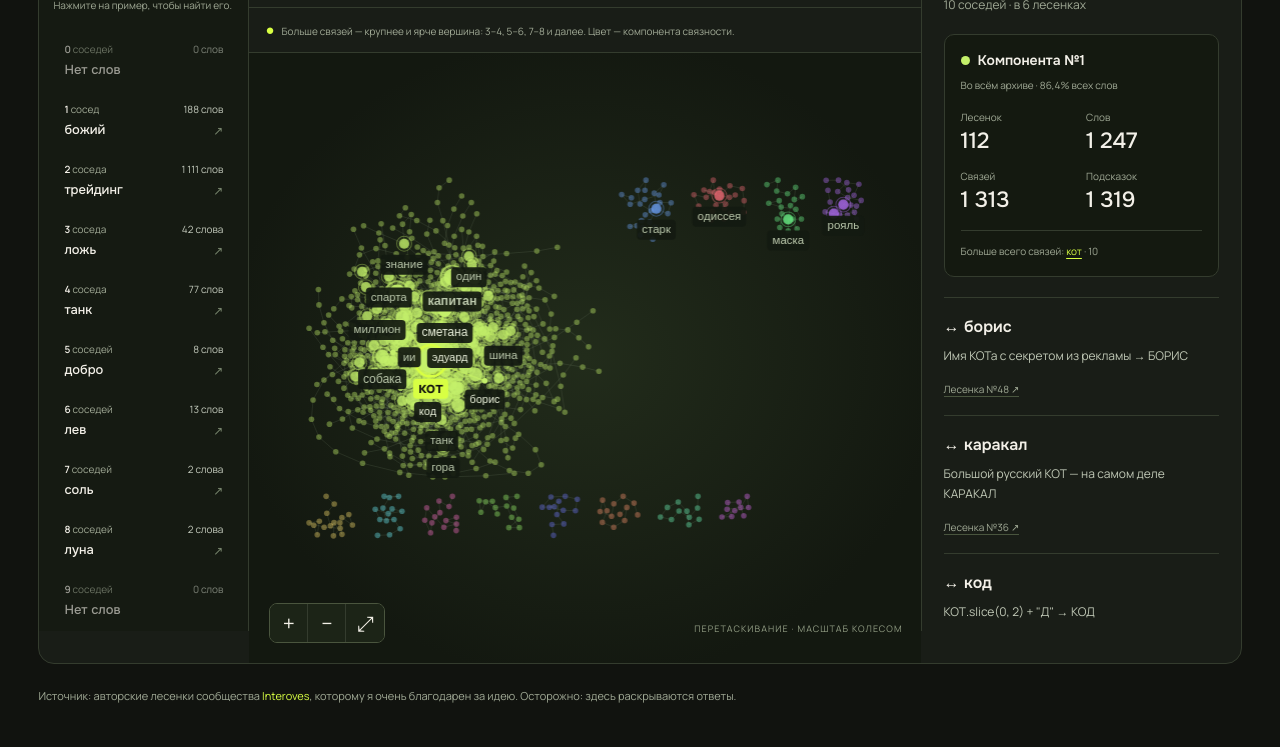
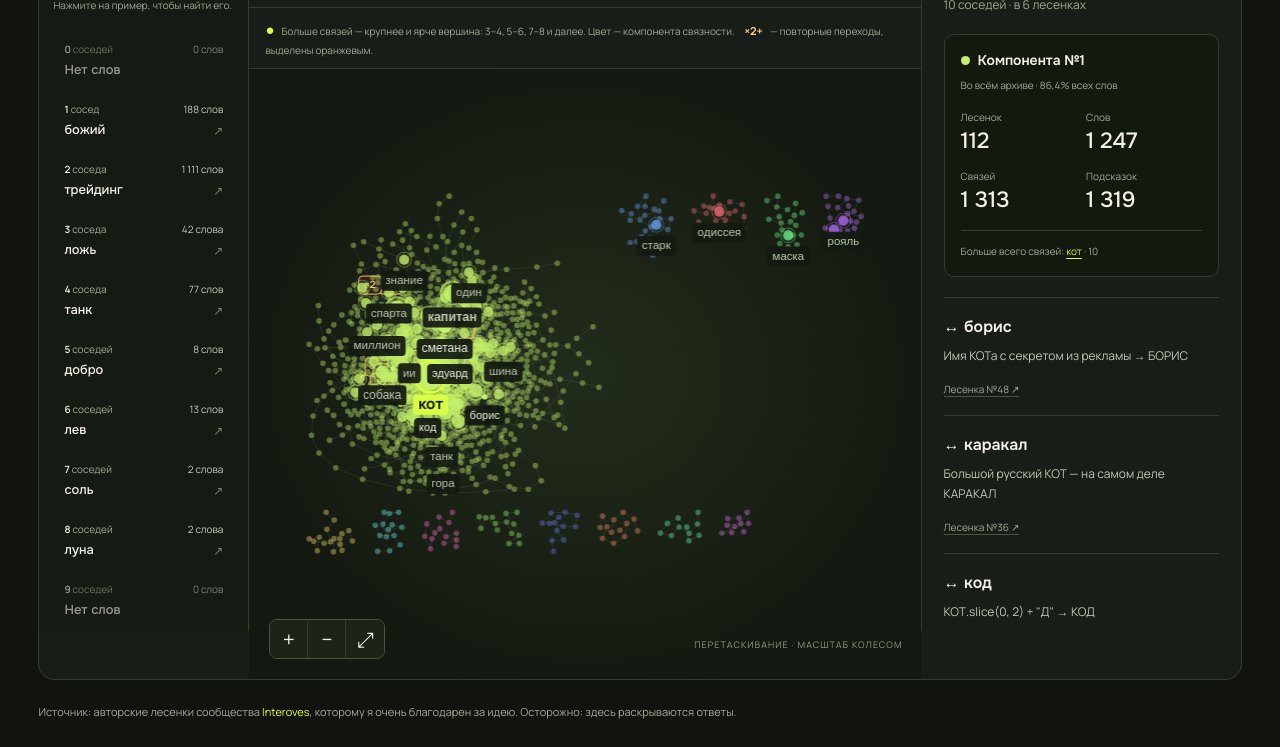
Before and after one commit to vikhrovvs/vikhrovvs.github.io, a website: page site/ladder-graph/index.html in a window 1280 px wide. Shown: the part 436-1183 px from the top of the page. Drawn offline with Linux system fonts and the light colour scheme.

Commit message:
Highlight repeated ladder edges and show multiplicity statistics

```diff
--- a/site/ladder-graph/app.js
+++ b/site/ladder-graph/app.js
@@ -3,10 +3,10 @@
 const $ = (id) => document.getElementById(id);
 const canvas = $('graph'), ctx = canvas.getContext('2d');
 const normalize = (s) => s.trim().toLocaleLowerCase('ru').normalize('NFC').replace(/\s+/g, ' ');
-let graph, archive, adjacency, componentStats, selected = 0;
+let graph, archive, adjacency, componentStats, selected = 0, selectedEdge = null;
 let visibleNodes = [], visibleEdges = [], camera = { x: 0, y: 0, scale: 1 }, width = 1, height = 1;
 let drag = null, frame = 0;
-let degreeExamples = [], degreeCursor = 0;
+let rotatingExamples = [], exampleCursor = 0;
 const reducedMotion = window.matchMedia('(prefers-reduced-motion: reduce)');
 // Golden-angle hues give every connected component its own bright color.
 const prominenceTier = (degree) => Math.max(0, Math.floor((degree - 1) / 2));
@@ -54,7 +54,7 @@ function buildDegreeStatistics() {
       row.append(word, element('span', '↗', 'degree-arrow'));
       row.lastChild.setAttribute('aria-hidden', 'true');
       row.addEventListener('click', () => selectWord(pool[entry.current], true));
-      if (pool.length > 1) degreeExamples.push(entry);
+      if (pool.length > 1) rotatingExamples.push(entry);
     } else {
       row.classList.add('is-empty'); row.append(element('span', 'Нет слов', 'degree-word'));
     }
@@ -63,8 +63,8 @@ function buildDegreeStatistics() {
   // Only one row changes at a time; pausing under the pointer/focus keeps clicks stable.
   window.setInterval(() => {
     const panel = $('degree-panel');
-    if (!degreeExamples.length || document.hidden || panel.matches(':hover') || panel.contains(document.activeElement)) return;
-    const entry = degreeExamples[degreeCursor++ % degreeExamples.length];
+    if (!rotatingExamples.length || document.hidden || panel.matches(':hover') || panel.contains(document.activeElement)) return;
+    const entry = rotatingExamples[exampleCursor++ % rotatingExamples.length];
     const replace = () => {
       if (!document.hidden && !panel.matches(':hover') && !panel.contains(document.activeElement)) {
         const next = Math.floor(Math.random() * (entry.pool.length - 1));
@@ -76,6 +76,33 @@ function buildDegreeStatistics() {
     if (reducedMotion.matches) replace();
     else { entry.word.classList.add('is-updating'); window.setTimeout(replace, 180); }
   }, 3500);
+}
+function buildMultiplicityStatistics() {
+  const groups = new Map();
+  graph.edges.forEach((edge, index) => {
+    const multiplicity = edge.clues.length;
+    if (!groups.has(multiplicity)) groups.set(multiplicity, []);
+    groups.get(multiplicity).push(index);
+  });
+  for (const [multiplicity, pool] of [...groups].sort(([a], [b]) => a - b)) {
+    const row = element('button', undefined, 'degree-entry multiplicity-entry'); row.type = 'button';
+    row.dataset.multiplicity = multiplicity; row.dataset.count = pool.length;
+    const stat = element('span', undefined, 'degree-stat');
+    stat.append(element('span', `Кратность ${multiplicity}`), element('span', `${pool.length.toLocaleString('ru')} ${plural(pool.length, ['пара', 'пары', 'пар'])}`, 'degree-count'));
+    const word = element('span', undefined, 'degree-word');
+    const entry = { pool, current: Math.floor(Math.random() * pool.length), row, word };
+    entry.updateLabel = () => {
+      const edge = graph.edges[pool[entry.current]];
+      const text = `${graph.nodes[edge.a].label} ↔ ${graph.nodes[edge.b].label}`;
+      word.textContent = text; row.title = text;
+      row.setAttribute('aria-label', `Кратность ${multiplicity}, ${pool.length} ${plural(pool.length, ['пара', 'пары', 'пар'])}. Перейти к ребру ${text}`);
+    };
+    entry.updateLabel(); row.append(stat, word, element('span', '↗', 'degree-arrow'));
+    row.lastChild.setAttribute('aria-hidden', 'true');
+    row.addEventListener('click', () => focusEdge(pool[entry.current]));
+    if (pool.length > 1) rotatingExamples.push(entry);
+    $('multiplicity-list').append(row);
+  }
 }
 function summarizeComponents() {
   const summaries = new Map();
@@ -117,14 +144,26 @@ function draw() {
   const near = new Set([selected, ...adjacency[selected].map((i) => { const e = graph.edges[i]; return e.a === selected ? e.b : e.a; })]);
   for (const e of visibleEdges) {
     const a = screen(graph.nodes[e.a]), b = screen(graph.nodes[e.b]), active = e.a === selected || e.b === selected;
-    ctx.strokeStyle = active ? '#d8ff43b0' : '#88977b38'; ctx.lineWidth = active ? 1.8 : .8;
+    const multiplicity = e.clues.length, multiple = multiplicity > 1;
+    ctx.strokeStyle = multiple ? (active ? '#ffd19b' : '#ffb56bc9') : active ? '#d8ff43b0' : '#88977b38';
+    ctx.lineWidth = multiple ? 2.6 + (multiplicity - 2) * .8 + (e === selectedEdge ? 1 : 0) : active ? 1.8 : .8;
     ctx.beginPath(); ctx.moveTo(a.x, a.y); ctx.lineTo(b.x, b.y); ctx.stroke();
+    if (multiple) {
+      const x = (a.x + b.x) / 2, y = (a.y + b.y) / 2;
+      if (x < -25 || x > width + 25 || y < -15 || y > height + 15) continue;
+      const text = `×${multiplicity}`;
+      ctx.font = '600 10px Manrope, sans-serif';
+      const w = ctx.measureText(text).width + 12;
+      ctx.fillStyle = '#302419'; ctx.strokeStyle = '#ffb56b'; ctx.lineWidth = 1;
+      ctx.beginPath(); ctx.roundRect(x - w / 2, y - 9, w, 18, 4); ctx.fill(); ctx.stroke();
+      ctx.fillStyle = '#ffd19b'; ctx.textAlign = 'center'; ctx.textBaseline = 'middle'; ctx.fillText(text, x, y);
+    }
   }
   const occupied = [];
   const ordered = [...visibleNodes].sort((a, b) => Number(near.has(a)) - Number(near.has(b)) || graph.nodes[a].degree - graph.nodes[b].degree);
   const labels = [];
   for (const i of ordered) {
-    const n = graph.nodes[i], p = screen(n), active = i === selected, neighbor = near.has(i);
+    const n = graph.nodes[i], p = screen(n), active = i === selected || (selectedEdge && (i === selectedEdge.a || i === selectedEdge.b)), neighbor = near.has(i);
     if (p.x < -100 || p.x > width + 100 || p.y < -40 || p.y > height + 40) continue;
     const tier = prominenceTier(n.degree), hub = tier > 0;
     const radius = (hub ? 3.4 + tier * 1.65 : 2.8) + (active ? 2 : 0);
@@ -166,8 +205,17 @@ function focusWord(index) {
   camera.scale = Math.max(camera.scale, .9);
   requestDraw();
 }
+function focusEdge(index) {
+  const edge = graph.edges[index], a = graph.nodes[edge.a], b = graph.nodes[edge.b];
+  selectWord(edge.a);
+  selectedEdge = edge;
+  camera = { x: (a.x + b.x) / 2, y: (a.y + b.y) / 2, scale: Math.min(2, (width - 140) / Math.max(100, Math.abs(a.x - b.x)), (height - 140) / Math.max(100, Math.abs(a.y - b.y))) };
+  $('status').textContent = `${a.label} ↔ ${b.label} · кратность ${edge.clues.length}`;
+  $('status').hidden = false;
+  requestDraw();
+}
 function selectWord(index, focus = false) {
-  selected = index; const node = graph.nodes[index];
+  selected = index; selectedEdge = null; const node = graph.nodes[index];
   $('selected-word').textContent = node.label;
   $('word-meta').textContent = `${node.degree} соседей · в ${node.games.length} лесенках`;
   showComponent(node.component);
@@ -178,6 +226,7 @@ function selectWord(index, focus = false) {
     const other = edge.a === index ? edge.b : edge.a;
     const card = element('div', undefined, 'neighbor'), button = element('button', `↔ ${graph.nodes[other].label}`);
     button.type = 'button'; button.addEventListener('click', () => selectWord(other, true)); card.append(button);
+    if (edge.clues.length > 1) card.append(element('span', `×${edge.clues.length}`, 'edge-badge'));
     for (const clue of edge.clues) card.append(element('p', clue.text), sourceLink(clue.game));
     list.append(card);
   }
@@ -206,7 +255,8 @@ async function init() {
     graph.edges.forEach((edge, i) => { adjacency[edge.a].push(i); if (edge.a !== edge.b) adjacency[edge.b].push(i); });
     componentStats = summarizeComponents();
     buildDegreeStatistics();
-    visibleNodes = graph.nodes.map((_, index) => index); visibleEdges = graph.edges;
+    buildMultiplicityStatistics();
+    visibleNodes = graph.nodes.map((_, index) => index); visibleEdges = [...graph.edges].sort((a, b) => a.clues.length - b.clues.length);
     $('visible-count').textContent = `${visibleNodes.length} слов · ${visibleEdges.length} связей`;
     const stats = [[graph.gameCount, 'лесенок'], [graph.nodes.length, 'слов'], [graph.edges.length, 'связей'], [graph.clueCount, 'подсказок']];
     $('stats').replaceChildren(...stats.map(([n, text]) => { const s = element('span'); s.append(element('strong', n.toLocaleString('ru')), document.createTextNode(text)); return s; }));
--- a/site/ladder-graph/index.html
+++ b/site/ladder-graph/index.html
@@ -6,9 +6,9 @@
   <meta name="theme-color" content="#11130f" />
   <meta name="description" content="Карта слов и подсказок из архива лесенок Interoves." />
   <title>Лесенки — граф связей</title>
-  <link rel="stylesheet" href="./styles.css?v=5" />
+  <link rel="stylesheet" href="./styles.css?v=6" />
   <link rel="stylesheet" href="../project-nav.css?v=1" />
-  <script src="./app.js?v=6" defer></script>
+  <script src="./app.js?v=7" defer></script>
 </head>
 <body>
   <header>
@@ -29,13 +29,18 @@
         <p class="degree-note">Сколько слов имеют k соседей.<br />Нажмите на пример, чтобы найти его.</p>
         <div id="degree-list" class="degree-list"></div>
         <p class="degree-note">Примеры меняются по очереди. Наведите курсор или выберите строку с клавиатуры, чтобы приостановить смену.</p>
+        <section class="multiplicity-block" aria-labelledby="multiplicity-title">
+          <h2 id="multiplicity-title">Кратность рёбер</h2>
+          <p class="degree-note">Число переходов между одной парой слов во всём архиве.</p>
+          <div id="multiplicity-list" class="degree-list"></div>
+        </section>
       </aside>
       <div class="map-panel">
         <div class="toolbar">
           <form id="search-form" role="search"><label class="sr-only" for="search">Найти слово</label><input id="search" type="search" placeholder="Найти слово…" list="word-options" autocomplete="off" /><datalist id="word-options"></datalist><button type="submit">Найти ↗</button></form>
         </div>
         <div class="viewbar"><span>Весь граф</span><span id="visible-count"></span></div>
-        <p class="graph-key"><span aria-hidden="true">●</span> Больше связей — крупнее и ярче вершина: 3–4, 5–6, 7–8 и далее. Цвет — компонента связности.</p>
+        <p class="graph-key"><span aria-hidden="true">●</span> Больше связей — крупнее и ярче вершина: 3–4, 5–6, 7–8 и далее. Цвет — компонента связности. <span class="multiple-key">×2+</span> — повторные переходы, выделены оранжевым.</p>
         <div class="stage"><canvas id="graph" tabindex="0" aria-label="Граф слов. Перетаскивайте карту; колесо меняет масштаб. Стрелки сдвигают карту, плюс и минус меняют масштаб. Слова и связи также доступны в панели справа."></canvas><div id="status" role="status">Загрузка графа…</div><div class="zoom"><button id="zoom-in" aria-label="Приблизить">+</button><button id="zoom-out" aria-label="Отдалить">−</button><button id="fit" aria-label="Показать граф целиком">⤢</button></div><span class="map-note">ПЕРЕТАСКИВАНИЕ · МАСШТАБ КОЛЕСОМ</span></div>
       </div>
       <aside class="word-details" aria-label="Слово и подсказки">
--- a/site/ladder-graph/styles.css
+++ b/site/ladder-graph/styles.css
@@ -34,3 +34,8 @@ button.degree-entry:hover .degree-word,button.degree-entry:focus-visible .degree
 @media(max-width:900px){.explorer{grid-template-columns:minmax(0,1fr) 260px}.degree-panel{grid-column:1/-1;max-height:none;border-right:0;border-bottom:1px solid var(--line);padding:18px 16px}.degree-list{display:grid;grid-template-columns:repeat(4,minmax(0,1fr));gap:4px}.degree-note{margin-bottom:12px}.degree-panel>.degree-note:last-child{margin:12px 0 0}}
 @media(max-width:720px){.explorer{grid-template-columns:minmax(0,1fr)}.degree-list{grid-template-columns:repeat(2,minmax(0,1fr))}.degree-stat{font-size:10px}}
 @media(prefers-reduced-motion:reduce){.degree-word{transition:none}}
+
+.multiplicity-block{margin-top:20px;padding-top:20px;border-top:1px solid var(--line)}
+.multiplicity-entry .degree-word{font-size:12px}
+.edge-badge{display:inline-block;margin-left:8px;padding:2px 5px;border:1px solid #916844;border-radius:4px;color:#ffca8a;background:#302419;font-size:10px;vertical-align:middle}
+.graph-key .multiple-key{margin-left:8px;color:#ffca8a;font-size:11px;font-weight:700}
```
Also changed, not shown: MEMORY.md (+1 -0 lines), README.md.
